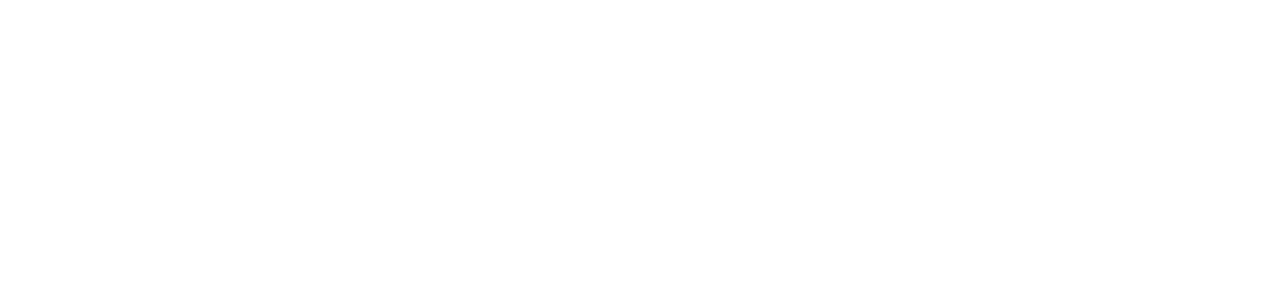
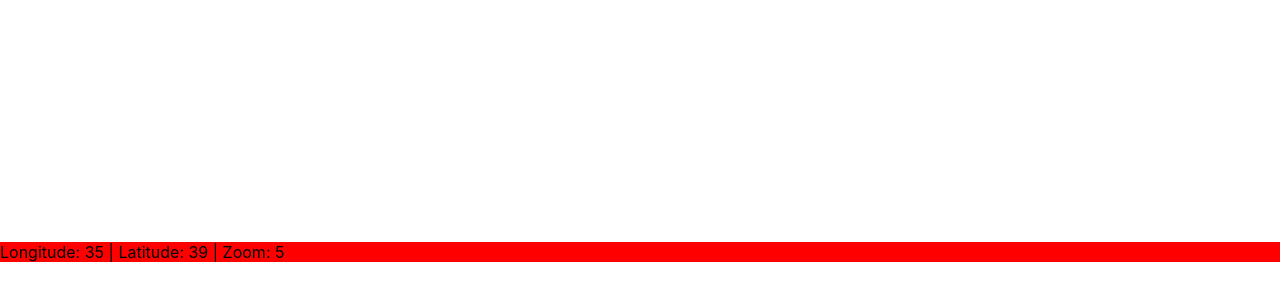
Before and after one commit to oguzcanbudumlu/h3project, a React (Create React App) app in the folder client/: page / in a window 1280 px wide. Shown: the part 398-698 px from the top of the page. Built offline with nearby package versions, Linux system fonts and the light colour scheme.

Commit message:
coordinates draft added

```diff
--- a/client/src/App.css
+++ b/client/src/App.css
@@ -1,3 +1,7 @@
 .map-container {
     height: 80vh;
 }
+
+.sidebar {
+    background: red;
+}
--- a/client/src/App.js
+++ b/client/src/App.js
@@ -32,9 +32,27 @@
 
     render() {
         return (
+            <div>
+                {this.renderMap()}
+                {this.renderCoordinatesSidebar()}
+            </div>
+        );
+    }
+
+    renderMap() {
+        return(
             <div ref={this.mapContainer} className="map-container">
             </div>
-        );
+        )
+    }
+
+    renderCoordinatesSidebar() {
+        const { lng, lat, zoom } = this.state;
+        return(
+            <div className="sidebar">
+                Longitude: {lng} | Latitude: {lat} | Zoom: {zoom}
+            </div>
+        )
     }
 
     setMoveEvent() {
```
